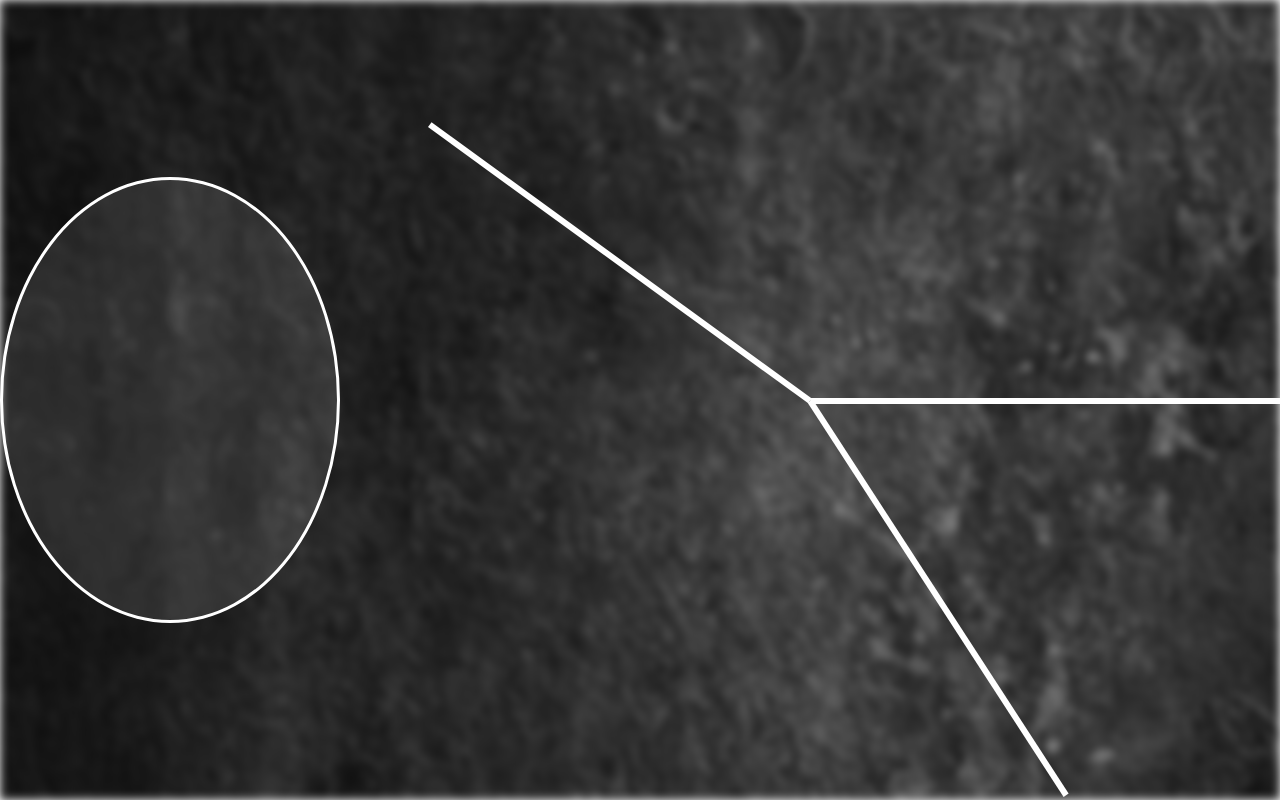
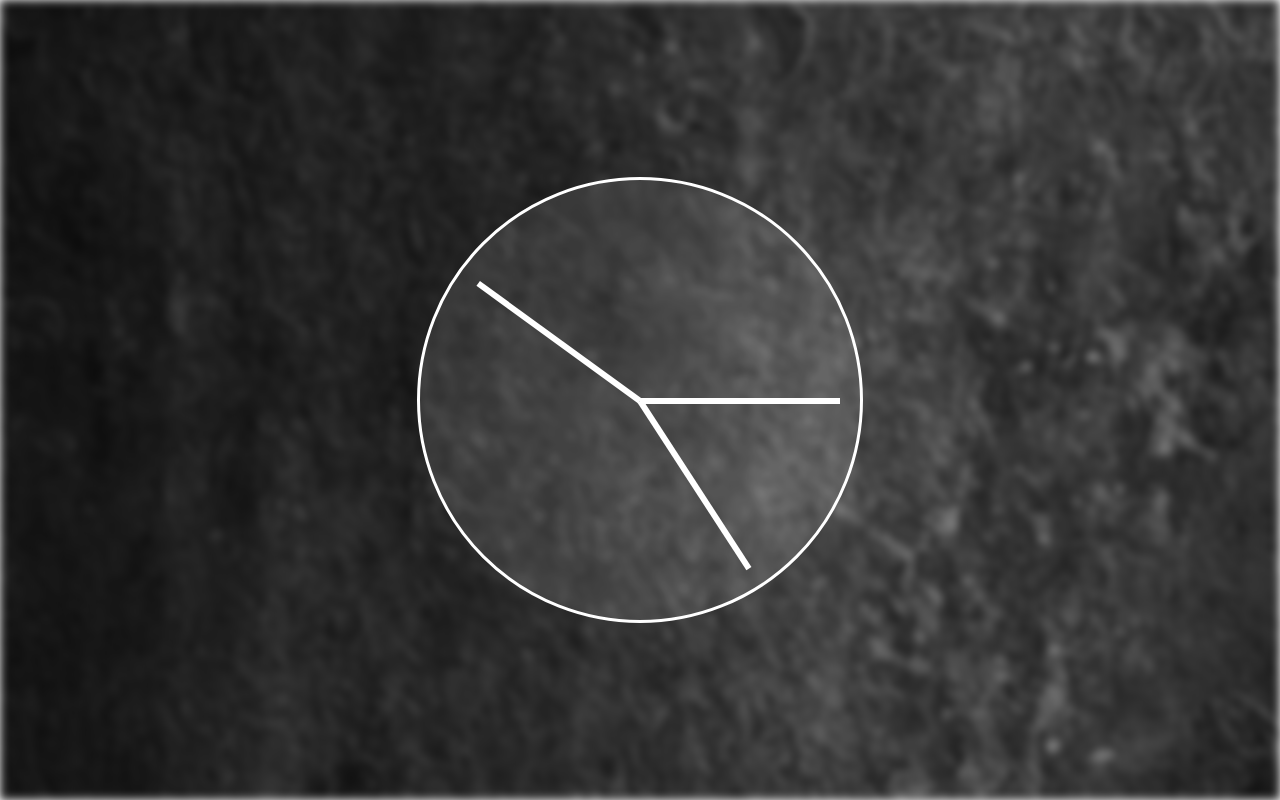
Before and after one commit to serhanelmali/JSClock, a plain HTML site: page index.html in a window 1280 px wide. Drawn offline with Linux system fonts and the light colour scheme.

Commit message:
fixed bugs

```diff
--- a/index.html
+++ b/index.html
@@ -10,13 +10,14 @@
 
 
 <div class="bg-image"></div>
-      <div class="clock"></div>
+      <div class="clock">
         <div class="clock-face">
           <div class="hand hour-hand"></div>
           <div class="hand min-hand"></div>
           <div class="hand second-hand"></div>
         </div>
       </div>
+</div>
 
 
 </body>
```
